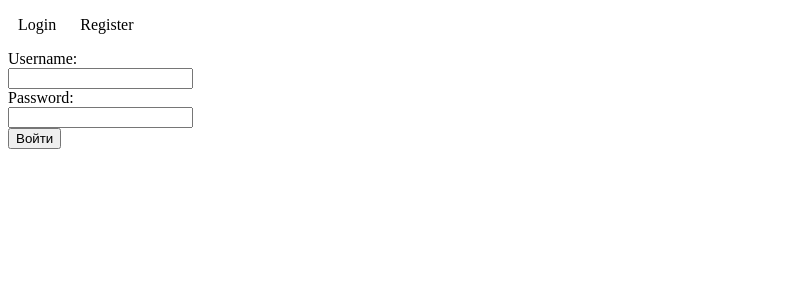
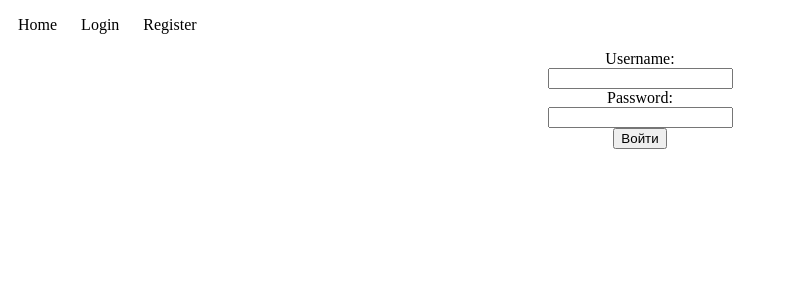
Before and after one commit to larkes00/todolist, a Django app: page /login/ in a window 1280 px wide. Shown: the top 300 px of the page, without its empty margins (0-788 px from the left). Run offline with Django 3.2, Linux system fonts and the light colour scheme.

Commit message:
Centering Login and Registration Blocks

```diff
--- a/todolist/static/todolist/css/style.css
+++ b/todolist/static/todolist/css/style.css
@@ -8,11 +8,15 @@ header > ul {
     padding: 0;
 }
 
-header > ul > li:hover {
-    background-color: #fff8ed;
-}
-
 header > ul > li > a {
     text-decoration: none;
     color: #000000;
 }
+
+.login-form-container {
+    text-align: center;
+}
+
+.register-form-container {
+    text-align: center;
+}
--- a/todolist/templates/todolist/base.html
+++ b/todolist/templates/todolist/base.html
@@ -9,6 +9,9 @@
 <body>
 <header>
     <ul>
+        <li>
+            <a href="{% url 'home' %}">Home</a>
+        </li>
         {% if user.is_authenticated %}
             <li>
                 <a href="{% url 'logout' %}">Logout</a>
--- a/todolist/templates/todolist/register.html
+++ b/todolist/templates/todolist/register.html
@@ -1,5 +1,4 @@
 {% extends "todolist/base.html" %}
-{% block left-side-bar %}{% endblock %}
 {% block content %}
     <div class="register-form-container">
         <form method="post">
```
